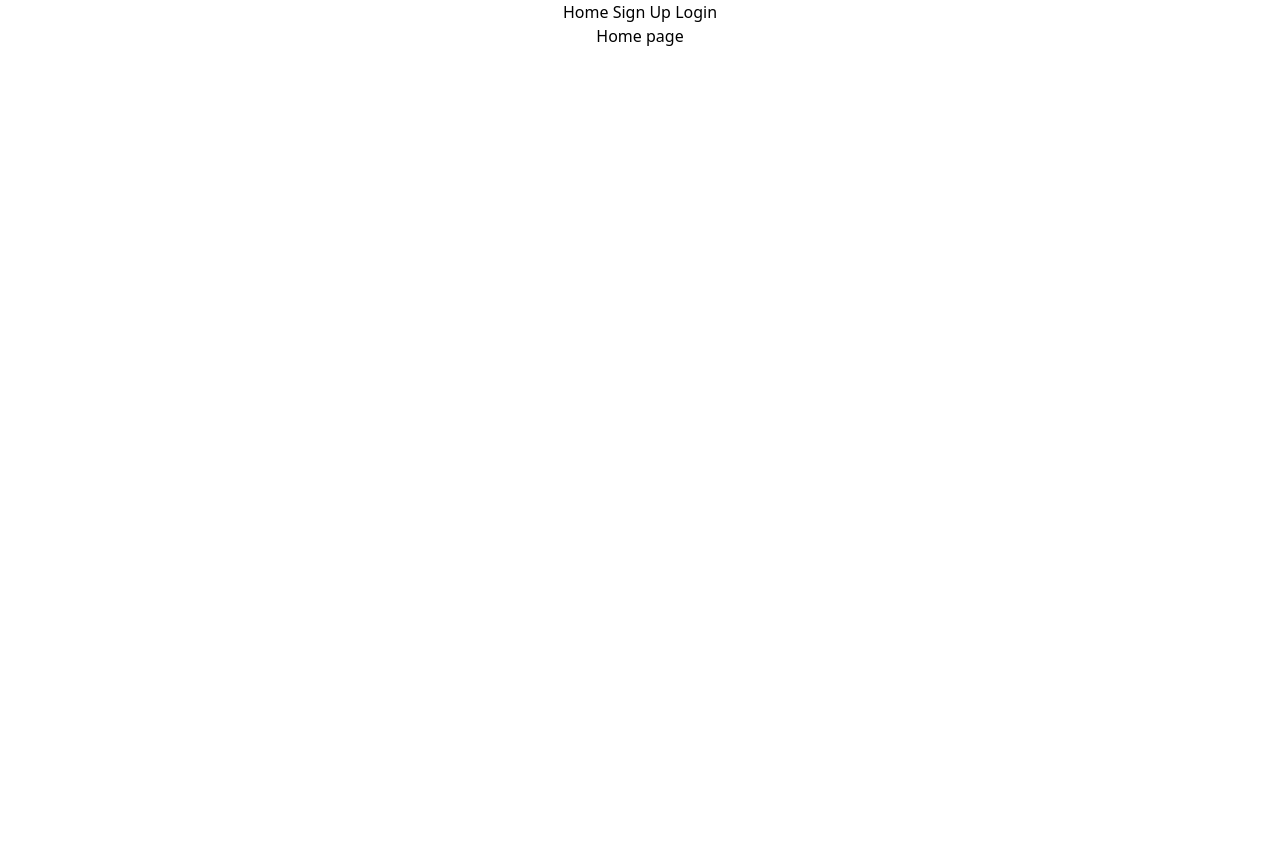
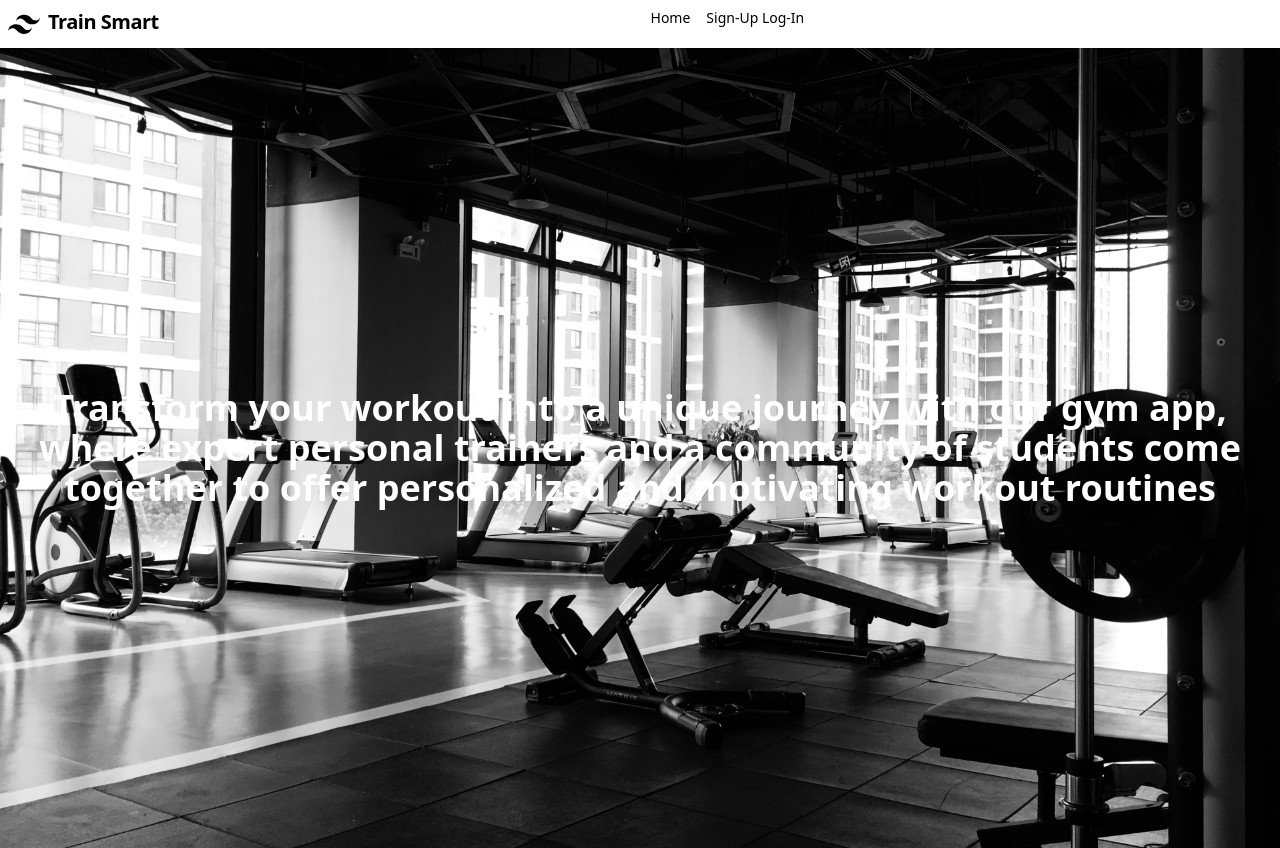
Before and after one commit to waggnerl/Project3, a React (Create React App) app: page / in a window 1280 px wide. Before the commit the page ends 800 px from the top, so only its background shows below. Built offline with nearby package versions, Linux system fonts and the light colour scheme; no server answers.

Commit message:
changes on styles

```diff
--- a/src/components/Navbar/Navbar.jsx
+++ b/src/components/Navbar/Navbar.jsx
@@ -9,36 +9,65 @@ function Navbar() {
   const { isLoggedIn, user, logOutUser } = useContext(AuthContext);
 
   return (
-    <nav>
-      <Link to="/">
+    <nav class="flex items-right justify-between flex-wrap bg-black-500 p-2">
+      <div class="flex items-right flex-shrink-0 text-black mr-6">
+        <svg
+          class="fill-current h-8 w-8 mr-2"
+          width="54"
+          height="54"
+          viewBox="0 0 54 54"
+        >
+          <path d="M13.5 22.1c1.8-7.2 6.3-10.8 13.5-10.8 10.8 0 12.15 8.1 17.55 9.45 3.6.9 6.75-.45 9.45-4.05-1.8 7.2-6.3 10.8-13.5 10.8-10.8 0-12.15-8.1-17.55-9.45-3.6-.9-6.75.45-9.45 4.05zM0 38.3c1.8-7.2 6.3-10.8 13.5-10.8 10.8 0 12.15 8.1 17.55 9.45 3.6.9 6.75-.45 9.45-4.05-1.8 7.2-6.3 10.8-13.5 10.8-10.8 0-12.15-8.1-17.55-9.45-3.6-.9-6.75.45-9.45 4.05z" />
+        </svg>
+        <span class="font-semibold text-xl tracking-tight">Train Smart</span>
+      </div>
+      <div class="block lg:hidden">
+        <button class="flex items-right px-3 py-2 border rounded text-black-200 border-black-400 hover:text-white hover:border-white">
+          <svg
+            class="fill-current h-3 w-3"
+            viewBox="0 0 20 20"
+            xmlns="http://www.w3.org/2000/svg"
+          >
+            <Link>
               <button>Home</button>
             </Link>
-
+            <path d="M0 3h20v2H0V3zm0 6h20v2H0V9zm0 6h20v2H0v-2z" />
+          </svg>
+        </button>
+      </div>
+      <div class="w-full block flex-grow lg:flex lg:items-right lg:w-auto">
+        <div class="text-sm lg:flex-grow">
+          <Link to="/">
+            <button class="block mt-4 lg:inline-block lg:mt-0 text-black-200 hover:text-slate-400 mr-4">
+              Home
+            </button>
+          </Link>
           {isLoggedIn && (
             <>
-          <button onClick={logOutUser}>Logout</button>
-
               <Link to="/profile">
-            <button>Profile</button>
-            {/* <img src="https://picsum.photos/id/402/200/300" style={{ width: 50, height: 50, borderRadius: 25}} alt="profile" /> */}
+                <button class="block mt-4 lg:inline-block lg:mt-0 text-black-200 hover:text-slate-400 mr-4">
+                  Profile
+                </button>
               </Link>
-
               <span>{user && user.name}</span>
             </>
           )}
-
           {!isLoggedIn && (
             <>
               <Link to="/signup">
-            {" "}
-            <button>Sign Up</button>{" "}
+                <button class="block mt-4 lg:inline-block lg:mt-0 text-black-200 hover:text-slate-400">
+                  Sign-Up
+                </button>{" "}
               </Link>
               <Link to="/login">
-            {" "}
-            <button>Login</button>{" "}
+                <button class="block mt-4 lg:inline-block lg:mt-0 text-black-200 hover:text-slate-400">
+                  Log-In
+                </button>{" "}
               </Link>
             </>
           )}
+        </div>
+      </div>
     </nav>
   );
 }
--- a/src/pages/HomePage/HomePage.jsx
+++ b/src/pages/HomePage/HomePage.jsx
@@ -1,9 +1,11 @@
 import "./HomePage.css";
+import backgroundImage from "../../assets/gym.jpg";
 
 function HomePage() {
   return (
-    <div>
-      <h1>Home page</h1>
+    <div style={{ backgroundImage: `url(${backgroundImage})` }}
+    className="bg-cover bg-center bg-no-repeat min-h-screen  bg-gray-100 flex flex-col justify-center sm:py-12">
+      <h1 className="text-white text-4xl font-bold border-solid border-black">Transform your workout into a unique journey with our gym app, where expert personal trainers and a community of students come together to offer personalized and motivating workout routines</h1>
     </div>
   );
 }
--- a/src/pages/ProfilePage/ProfilePage.jsx
+++ b/src/pages/ProfilePage/ProfilePage.jsx
@@ -1,10 +1,64 @@
 import "./ProfilePage.css";
+import { useState, useContext, useEffect } from "react";
+import { Link, useNavigate, useParams } from "react-router-dom";
+import axios from "axios";
 
-function ProfilePage() {
+function ProfilePage(props) {
+  const { id } = useParams();
+
+  const [name, setName] = useState("");
+  const [img, setImg] = useState("");
+
+  useEffect(() => {
+    const getProfile = async () => {
+      try {
+        const response = await axios.get(
+          `${import.meta.env.VITE_API_URL}/profile/${id}`
+        );
+
+        setName(response.data.name);
+        setImg(response.data.img);
+      } catch (error) {
+        console.log(error);
+      }
+    };
+
+    getProfile();
+  }, [id]);
   return (
-    <div>
-      <h1>Profile page</h1>
+    <div class="flex items-center h-screen w-full justify-center">
+
+    <div class="max-w-xs">
+        <div class="bg-white shadow-xl rounded-lg py-4">
+            <div class="photo-wrapper p-2">
+            <img src={img}/>
+            </div>
+            <div class="p-2">
+                <h3 class="text-center text-xl text-gray-900 font-medium leading-8">{name}</h3>
+                <div class="text-center text-gray-400 text-xs font-semibold">
+                    <p></p>
+                </div>
+                <table class="text-xs my-3">
+                    <tbody><tr>
+                        <td class="px-2 py-2 text-gray-500 font-semibold">Personal Trainer</td>
+                        <td class="px-2 py-2">Chatakpur-3, Dhangadhi Kailali</td>
+                    </tr>
+                    <tr>
+                        <td class="px-2 py-2 text-gray-500 font-semibold">Email</td>
+                        <td class="px-2 py-2">john@exmaple.com</td>
+                    </tr>
+                </tbody></table>
+
+                <div class="text-center my-3">
+                    <a class="text-xs text-indigo-500 italic hover:underline hover:text-indigo-600 font-medium" href="#">View Trains</a>
+                </div>
+
+            </div>
+        </div>
     </div>
+
+    </div>
+
   );
 }
 
--- a/src/pages/SignupPage/SignupPage.jsx
+++ b/src/pages/SignupPage/SignupPage.jsx
@@ -100,13 +100,13 @@ function SignupPage() {
             </select>
             <button
               type="submit"
-              className="transition border-2 duration-200 bg-white hover:bg-black focus:bg-blue-700 focus:ring-2 focus:ring-blue-600 focus:ring-opacity-50 rounded-lg hover:text-white w-full py-2 text-sm"
+              className="transition border-2 duration-200 bg-white hover:bg-black focus:bg-white-700 focus:ring-2 focus:ring-white-600 focus:ring-opacity-50 rounded-lg hover:text-white w-full py-2 text-sm"
             >
               Sign up
             </button>
             {errorMessage && <p className="error-message">{errorMessage}</p>}
             <p>Already have account?</p>
-      <Link to={"/login"}> Login</Link>
+      <Link  to={"/login"}> Login</Link>
           </form>
         </div>
       </div>
```
Lines whose indentation alone changed are shown as unchanged.
